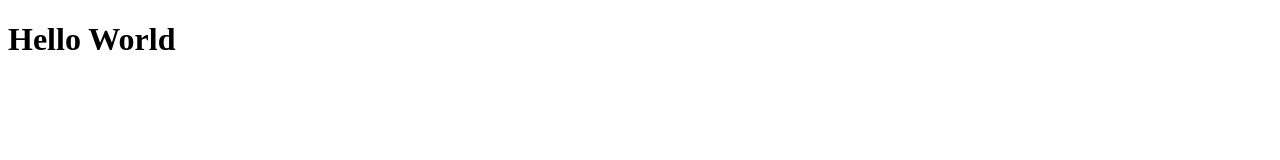
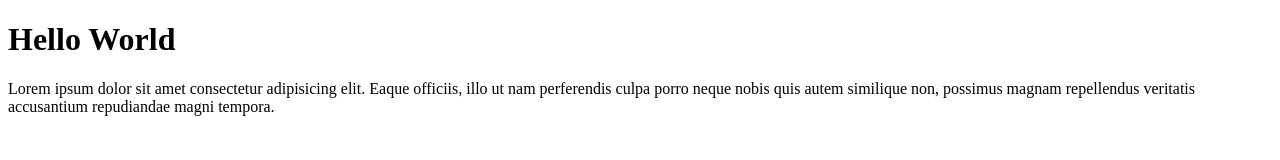
Before and after one commit to AMIRUUA/june-batch, a plain HTML site: page index.html in a window 1280 px wide. Drawn offline with Linux system fonts and the light colour scheme.

Commit message:
added paragraph

```diff
--- a/index.html
+++ b/index.html
@@ -9,6 +9,10 @@
 
 <body>
     <h1>Hello World</h1>
+
+    <p>Lorem ipsum dolor sit amet consectetur adipisicing elit. Eaque officiis, illo ut nam perferendis culpa porro
+        neque nobis quis autem similique non, possimus magnam repellendus veritatis accusantium repudiandae magni
+        tempora.</p>
 </body>
 
 </html>
```
